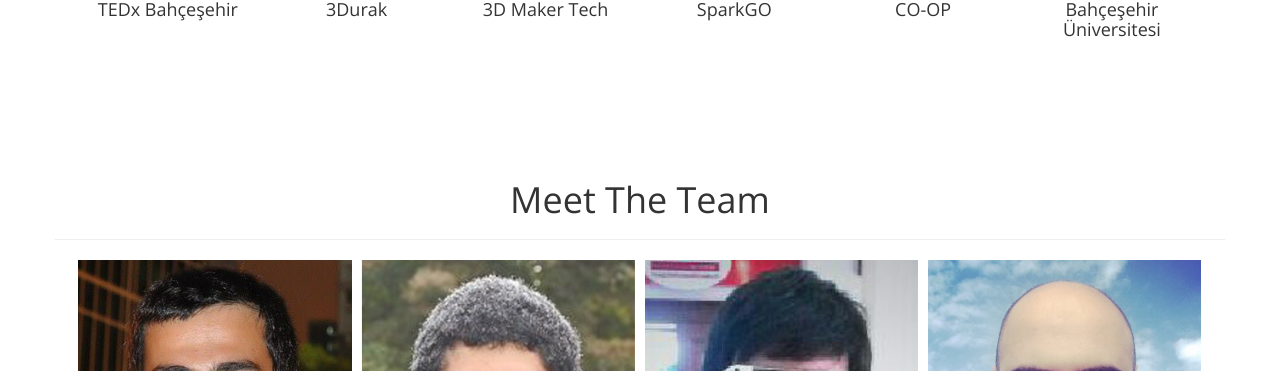
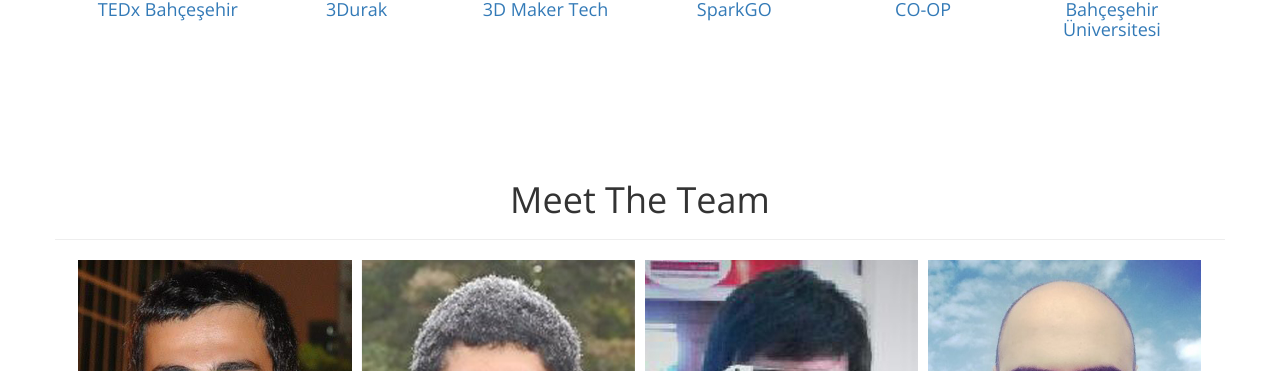
Before and after one commit to omaralbeik/abbox.com, a website: page src/index.html in a window 1280 px wide. Shown: the part 2677-3048 px from the top of the page. Drawn offline with nearby package versions, Linux system fonts and the light colour scheme; files that its build step writes are made by us from their sources; files whose address does not match are found by name.

Commit message:
feat: url added to customers and partners

```diff
--- a/src/css/main.css
+++ b/src/css/main.css
@@ -15,6 +15,10 @@ ul {
 }
 li {
   margin-left: 0;
+}
+a:hover {
+  color: #ED5D39;
+  text-decoration: none;
 }
 
 /************* Navbar *************/
--- a/src/js/app.js
+++ b/src/js/app.js
@@ -30,7 +30,7 @@ $.each(data.workflow.items, function(index, item) {
 $.each(data.customers, function(index, customer) {
   var item = $('<li class="item">');
   var img = $('<img class="img-responsive hvr-grow" src="' + customer.logo_url + '" alt="' + customer.name + '" />');
-  var name = $('<h4>' + customer.name + '</h4>');
+  var name = $('<a href="' + customer.website + '" target="_blank"><h4>' + customer.name + '</h4></a>');
   item.append(img);
   item.append(name);
   $('.customers').append(item);
@@ -39,7 +39,8 @@ $.each(data.customers, function(index, customer) {
 $.each(data.partners, function(index, partner) {
   var item = $('<li class="item">');
   var img = $('<img class="img-responsive hvr-grow" src="' + partner.logo_url + '" alt="' + partner.name + '" />');
-  var name = $('<h4>' + partner.name + '</h4>');
+  var name = $('<a href="' + partner.website + '" target="_blank"><h4>' + partner.name + '</h4></a>');
+
   item.append(img);
   item.append(name);
   $('.partners').append(item);
@@ -91,6 +92,7 @@ jQuery(function($) {
     $('.customers-section .owl-carousel').owlCarousel({
       loop: true,
       margin: 10,
+      autoplayHoverPause: true,
       nav: true,
       navText: [
         '<i class="fa fa-angle-left fa-4x"></i>',
@@ -121,6 +123,7 @@ jQuery(function($) {
         '<i class="fa fa-angle-right fa-4x"></i>'
       ],
       dots: true,
+      autoplayHoverPause: true,
       autoplay: true,
       navigation: true,
       responsive: {
@@ -138,6 +141,7 @@ jQuery(function($) {
 
     $('.team-section .owl-carousel').owlCarousel({
       margin: 10,
+      autoplayHoverPause: true,
       nav: true,
       navText: [
         '<i class="fa fa-angle-left fa-4x"></i>',
--- a/src/js/data.js
+++ b/src/js/data.js
@@ -95,27 +95,27 @@ var data = {
   partners: [{
     name: "Bahçeşehir Üniversitesi",
     logo_url: "img/partners/bau.jpg",
-    website: ""
+    website: "http://www.bahcesehir.edu.tr/"
   }, {
     name: "TEDx Bahçeşehir",
     logo_url: "img/partners/tedxbau.jpg",
-    website: ""
+    website: "http://tedxbahcesehir.com/"
   }, {
     name: "3Durak",
     logo_url: "img/partners/3durak.jpg",
-    website: ""
+    website: "http://www.3durak.com/"
   }, {
     name: "3D Maker Tech",
     logo_url: "img/partners/3dmarket.jpg",
-    website: ""
+    website: "http://www.3dmakertech.com/"
   }, {
     name: "SparkGO",
     logo_url: "img/partners/sparkgo.jpg",
-    website: ""
+    website: "http://www.sparkgo.net"
   }, {
     name: "CO-OP",
     logo_url: "img/partners/coop.jpg",
-    website: ""
+    website: "http://coop.bahcesehir.edu.tr/"
   }],
   team: [{
     name: "Kamran Elchuzade",
```
Also changed, not shown: dist/css/main.min.css, dist/js/app.min.js, dist/js/data.min.js, 1 other file.
